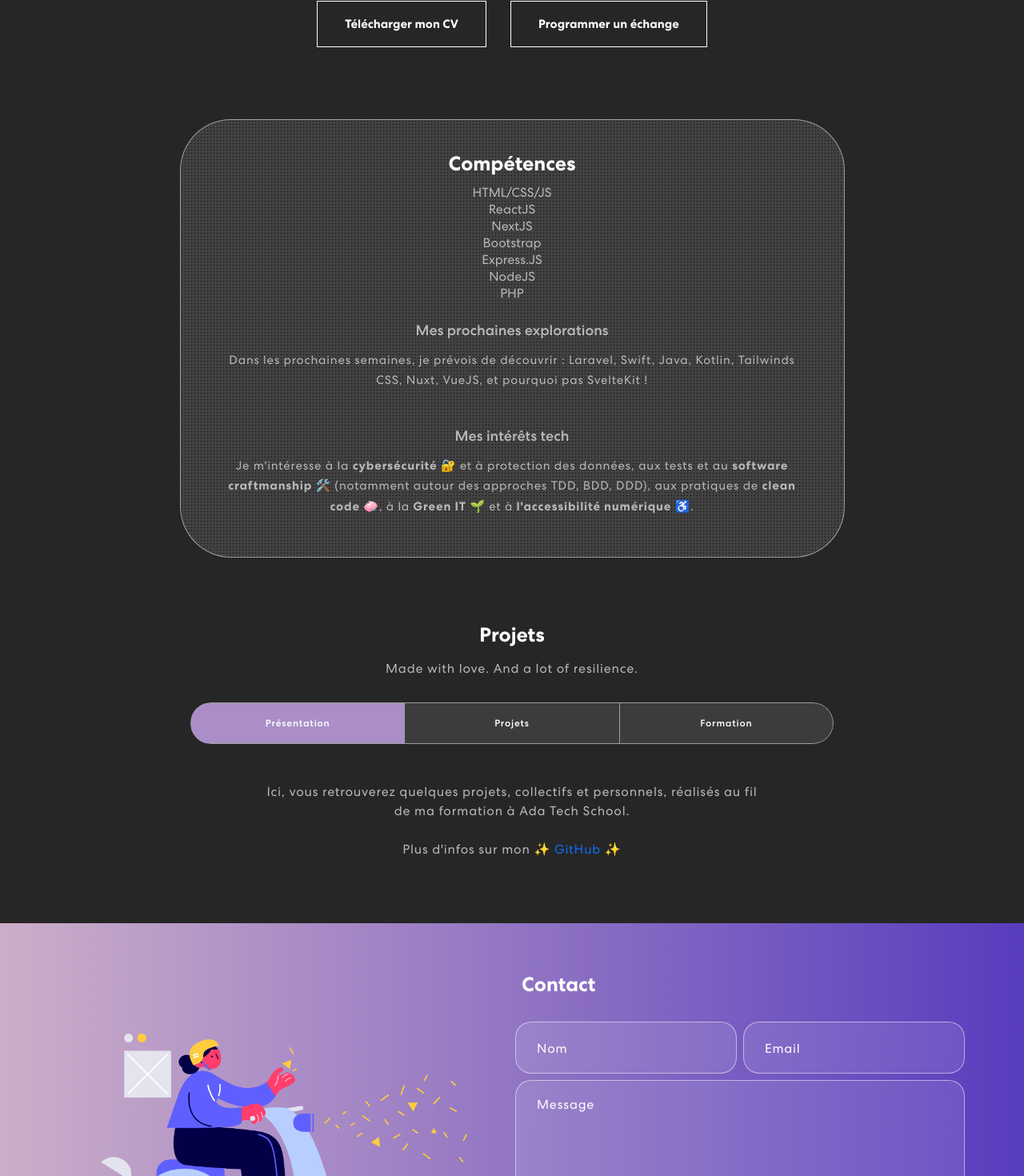
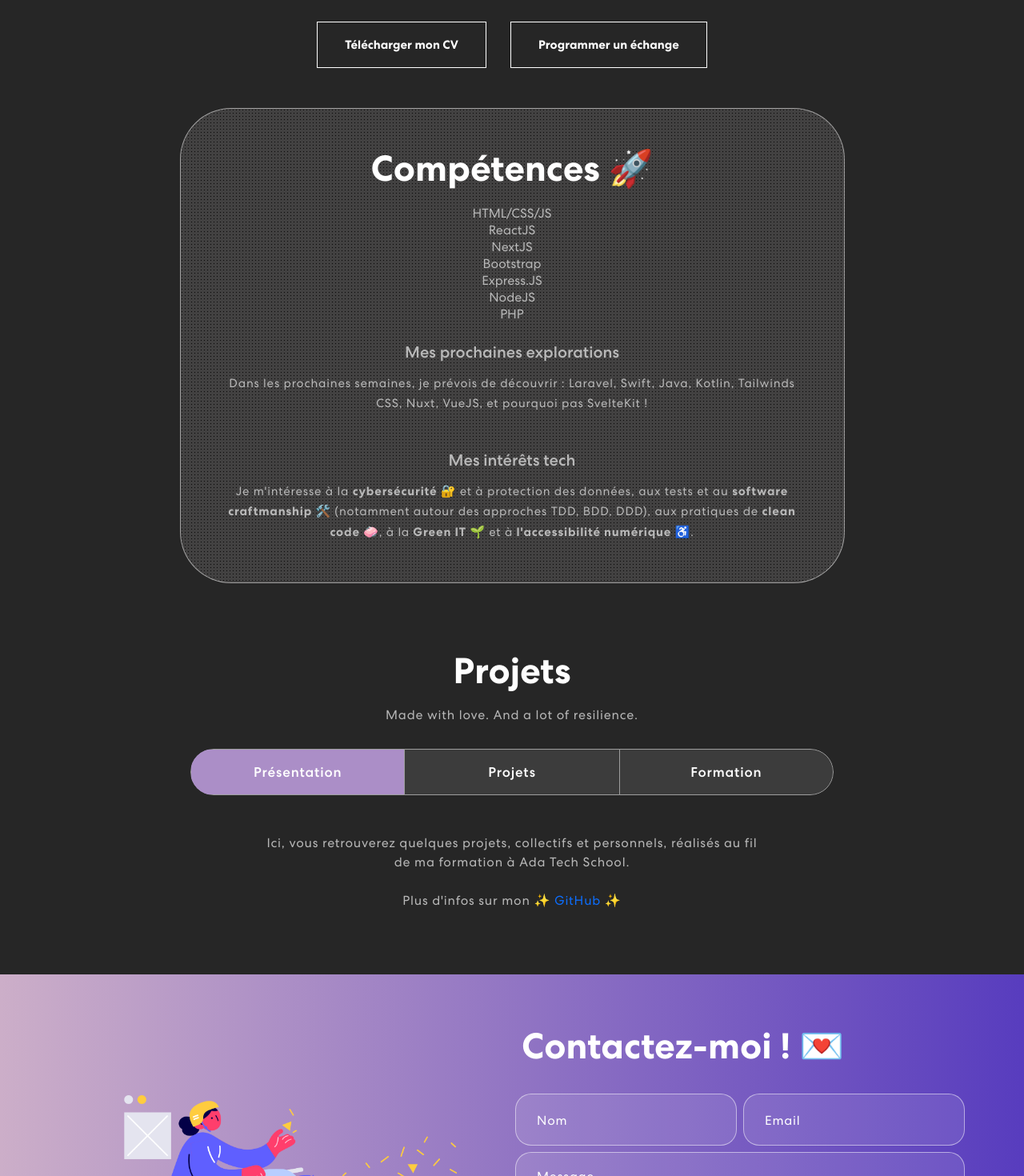
Before and after one commit to MarionLpz/react_portfolio, a React (Create React App) app: page / in a window 1280 px wide. Shown: the part 1260-2730 px from the top of the page at 80% size. Built offline with nearby package versions, Linux system fonts and the light colour scheme.

Commit message:
Css responsive & wording fixes

```diff
--- a/src/App.css
+++ b/src/App.css
@@ -84,7 +84,7 @@ select:focus {
     padding: 0 150px;
   }
 }
-@media (min-width: 375px) {
+@media (min-width: 375px) and (max-width: 768px) {
   h2 {
     font-size: 25px !important;
   }
@@ -356,7 +356,6 @@ nav.navbar .navbar-toggler[aria-expanded="true"] .navbar-toggler-icon {
   margin-top: 40px;
   margin-left: 15px;
   margin-right: 15px;
-  margin-bottom: 40px;
   position: relative;
   background-color: transparent;
   transition: 0.3s ease-in-out;
--- a/src/components/Contact2.js
+++ b/src/components/Contact2.js
@@ -34,7 +34,7 @@ export const Contact2 = () => {
             <img src={contactImg} alt="Contactez-moi" />
           </Col>
           <Col md={6}>
-            <h2>Contact</h2>
+            <h2>Contactez-moi ! 💌</h2>
             <form ref={form} onSubmit={sendEmail}>
               <Row>
                 <Col sm={6} className="px-1">
--- a/src/components/Skills.js
+++ b/src/components/Skills.js
@@ -7,7 +7,7 @@ export const Skills = () => {
         <div className="row" id="skill-row">
           <div className="col-9">
             <div className="skill-bx">
-              <h2>Compétences</h2>
+              <h2>Compétences 🚀</h2>
               <ul>
                 <li className="li-skills"> HTML/CSS/JS</li>
                 <li className="li-skills"> ReactJS </li>
```
